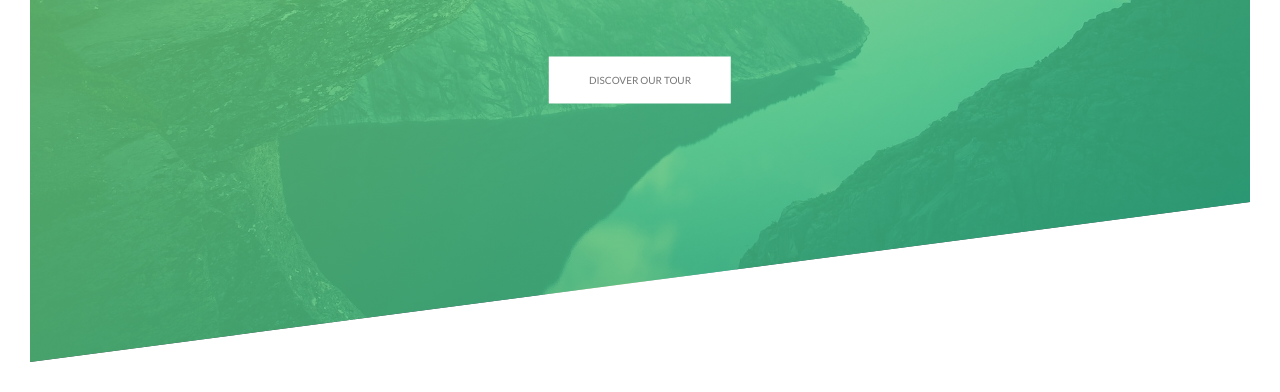
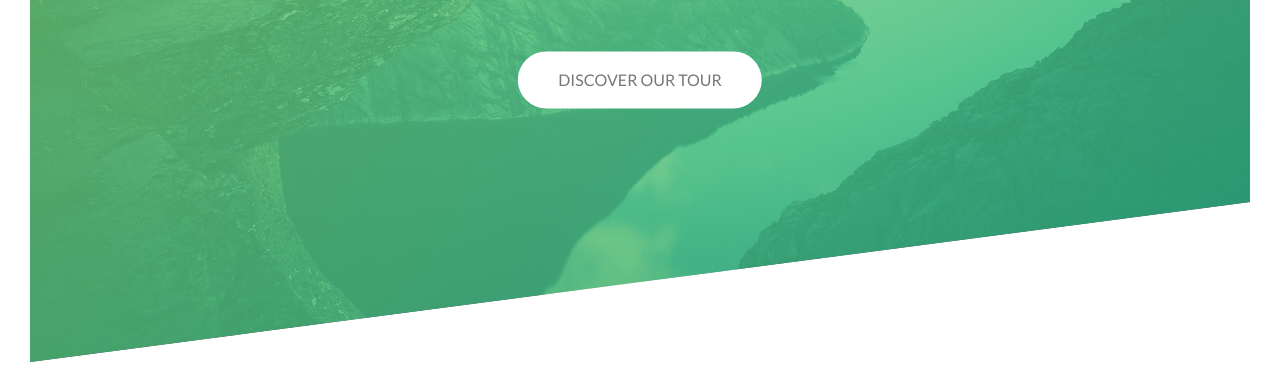
Before and after one commit to akhijannat/Nature-s-css-and-scss-project, a plain HTML site: page index.html in a window 1280 px wide. Shown: the part 428-820 px from the top of the page. Drawn offline with Linux system fonts and the light colour scheme.

Commit message:
add button style

```diff
--- a/css/main.css
+++ b/css/main.css
@@ -17,7 +17,7 @@ body {
 body {
   font-family: "Lato", sans-serif;
   font-weight: 400;
-  /*font-size: 16px;*/
+  font-size: 16px;
   line-height: 1.7;
   color: #777;
   padding: 3rem;
@@ -123,6 +123,8 @@ body {
   text-transform: uppercase;
   text-decoration: none;
   padding: 15px 40px;
+  border-radius: 100px;
+  transition: all .2s;
 }
 
 .btn:hover {
```
